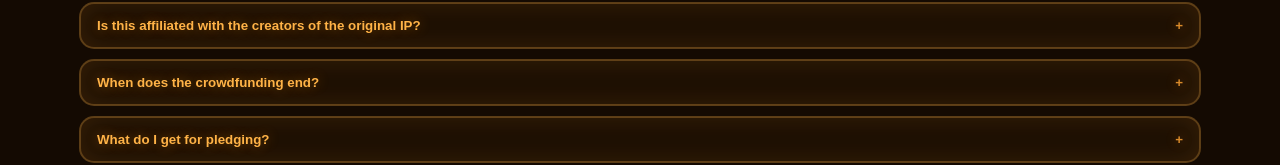
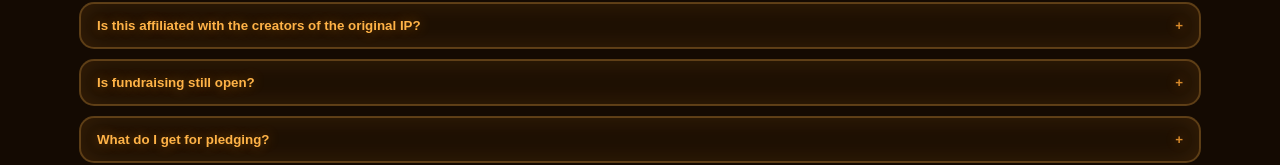
Before and after one commit to samconde01/kill-em-kindly-site, a Next.js app: page / in a window 1280 px wide. Shown: the part 6857-7022 px from the top of the page. Built offline with nearby package versions, Linux system fonts and the light colour scheme; no server answers.

Commit message:
Update FAQ with new fundraising information

```diff
--- a/pages/index.js
+++ b/pages/index.js
@@ -1280,10 +1280,11 @@ React.useEffect(() => {
               q: "Is this affiliated with the creators of the original IP?",
               a: "No. Kill 'em Kindly is an entirely independent fan project. We aren’t affiliated with or endorsed by the original rights holders. We’re passionate fans drawing on the familiar lore, aesthetics, and staples that audiences love—but we’re also venturing into brand-new territory. Our goal is to honor what came before while telling stories that have never been told within this universe."
             },
-           {
-  q: "When does the crowdfunding end?",
-  a: "Our crowdfunding campaign now ends November 30, 2025. There’s still time to back the project, unlock rewards, and help us reach our funding goals."
+ {
+  q: "Is fundraising still open?",
+  a: "Yes. While principal fundraising wrapped in November 2025, donations remain open to help cover post-production, distribution, and reward fulfillment costs. Every contribution from this point forward directly supports editing, sound design, final delivery, and getting the film in front of audiences."
 },
+
            {
   q: "What do I get for pledging?",
   a: "Every supporter unlocks access to exclusive updates through this site. To redeem a reward tier please ensure you type the proper amount into your donation selection. Rewards are based off of final donation amounts from one single donation. Donations are not stacked. If you'd like to alter your donation in any way please reach out to sconde@samcondedigital.com"
```
